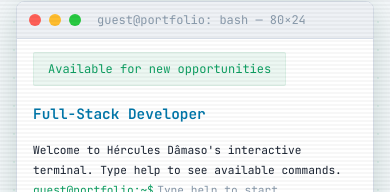
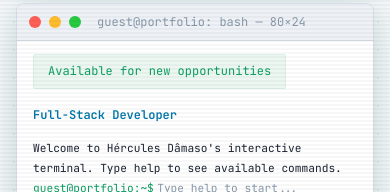
Before and after one commit to HerculesDam/Portfolio, a plain HTML site: page index.html in a window 390 px wide. Shown: the part 272-464 px from the top of the page. Drawn offline with Linux system fonts and the light colour scheme.

Commit message:
fix: make terminal body mobile-friendly, prevent width jitter from typewriter

```diff
--- a/css/style.css
+++ b/css/style.css
@@ -598,6 +598,10 @@ body:not(.motion-safe) .animated-bg { display: none; }
   color: var(--accent2);
   font-weight: 600;
   font-size: 0.9rem;
+  display: inline-block;
+  min-width: 26ch;        /* stable size for longest role text + cursor; prevents terminal jitter */
+  text-align: left;
+  white-space: nowrap;
 }
 .multi-text-wrap .cursor { background: var(--accent2); }
 
@@ -1201,6 +1205,7 @@ footer {
   #about, #skills, #projects, #timeline, #gallery, #contact { padding: 60px 0; }
   .terminal-body { padding: 0.8rem 1rem; max-height: 250px; min-height: 200px; font-size: 0.7rem; }
   .term-input { font-size: 0.7rem; }
+  .multi-text-wrap { font-size: 0.75rem; min-width: 18ch; }
   .hero-cta-row { padding: 0 1rem 1.2rem; }
   .hero-info-line { padding: 0.8rem 1rem 0; }
   .hero-titlebar { padding: 8px 12px; }
```
